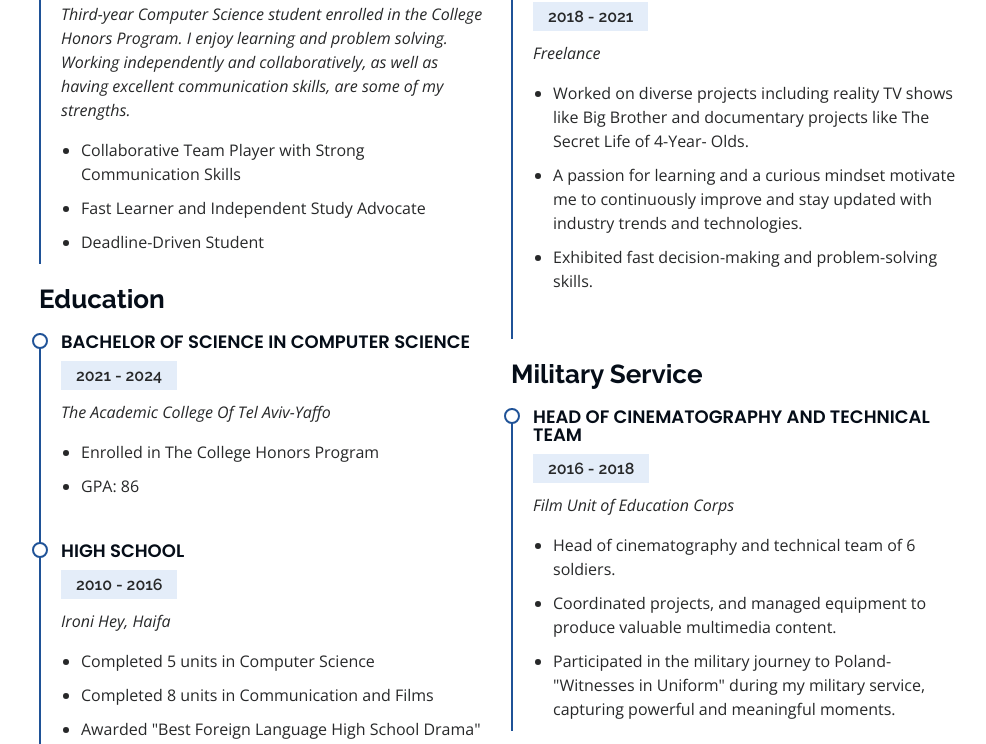
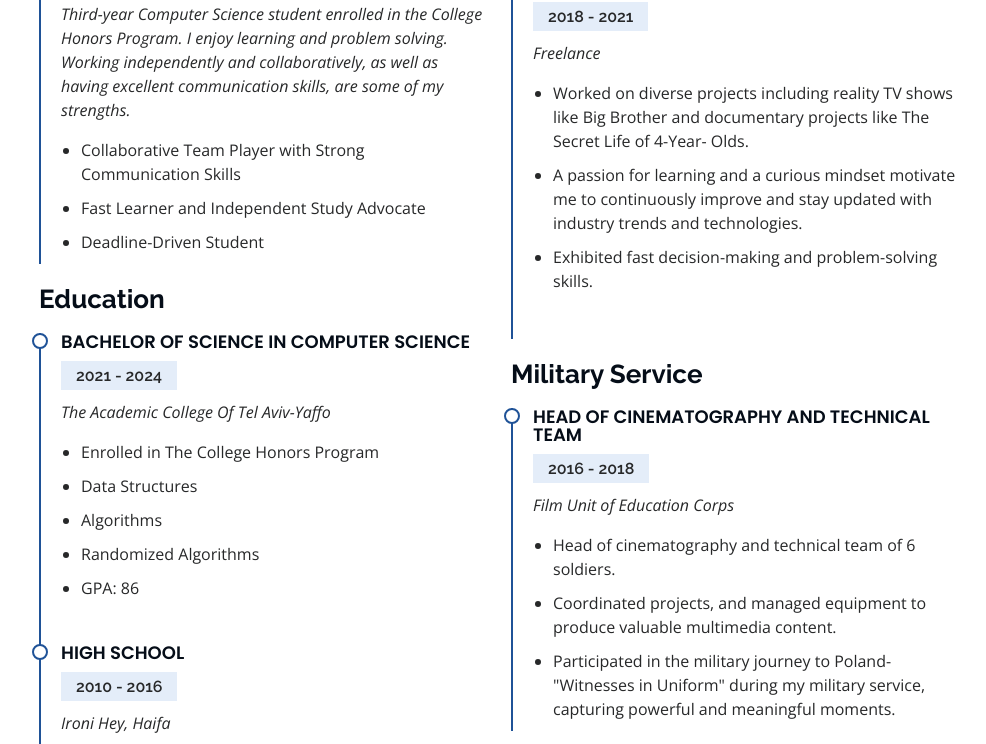
Before and after one commit to EyalShpater/PersonalWebSite, a plain HTML site: page index.html in a window 1280 px wide. Shown: the part 2320-3064 px from the top of the page, without its empty margins (291-1277 px from the left). Drawn offline with nearby package versions, Linux system fonts and the light colour scheme.

Commit message:
updated resume

```diff
--- a/index.html
+++ b/index.html
@@ -117,7 +117,7 @@
               <div class="col-lg-6">
                 <ul>
                   <li><i class="bi bi-chevron-right"></i> <strong>Age:</strong> <span>25</span></li>
-                  <li><i class="bi bi-chevron-right"></i> <strong>Degree:</strong> <span>BSC</span></li>
+                  <li><i class="bi bi-chevron-right"></i> <strong>Degree:</strong> <span>B.Sc</span></li>
                   <li><i class="bi bi-chevron-right"></i> <strong>e-Mail:</strong> <span>shpaters@gmail.com</span></li>
                   <!-- <li><i class="bi bi-chevron-right"></i> <strong>Freelance:</strong> <span>Available</span></li> -->
                 </ul>
@@ -282,6 +282,9 @@
               <p>
                 <ul>
                 <li>Enrolled in The College Honors Program</li>
+                <li>Data Structures</li>
+                <li>Algorithms</li>
+                <li>Randomized Algorithms</li>
                 <li>GPA: 86</li>
               </ul>
             </p>
```
Also changed, not shown: 1 other file.
